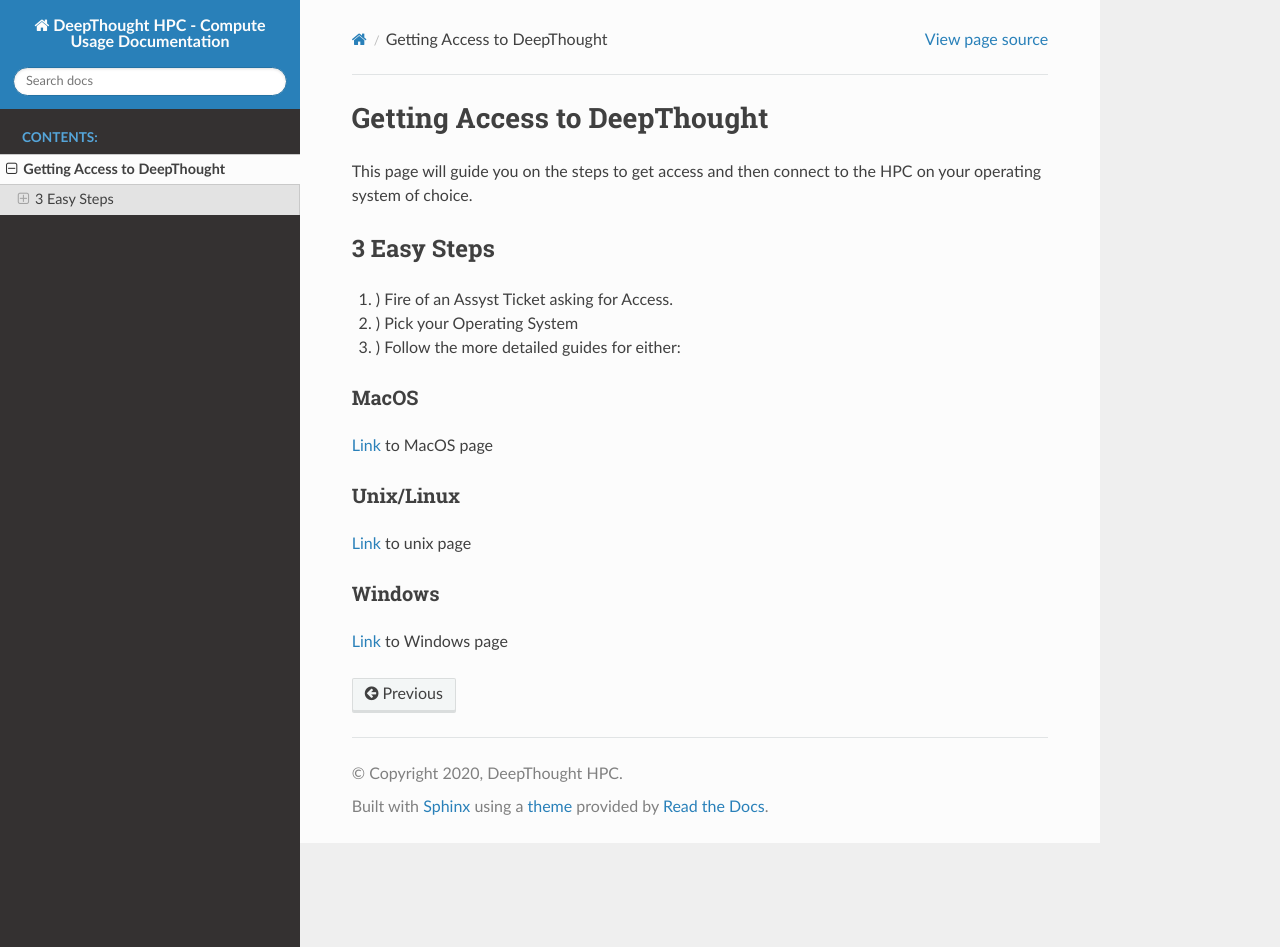
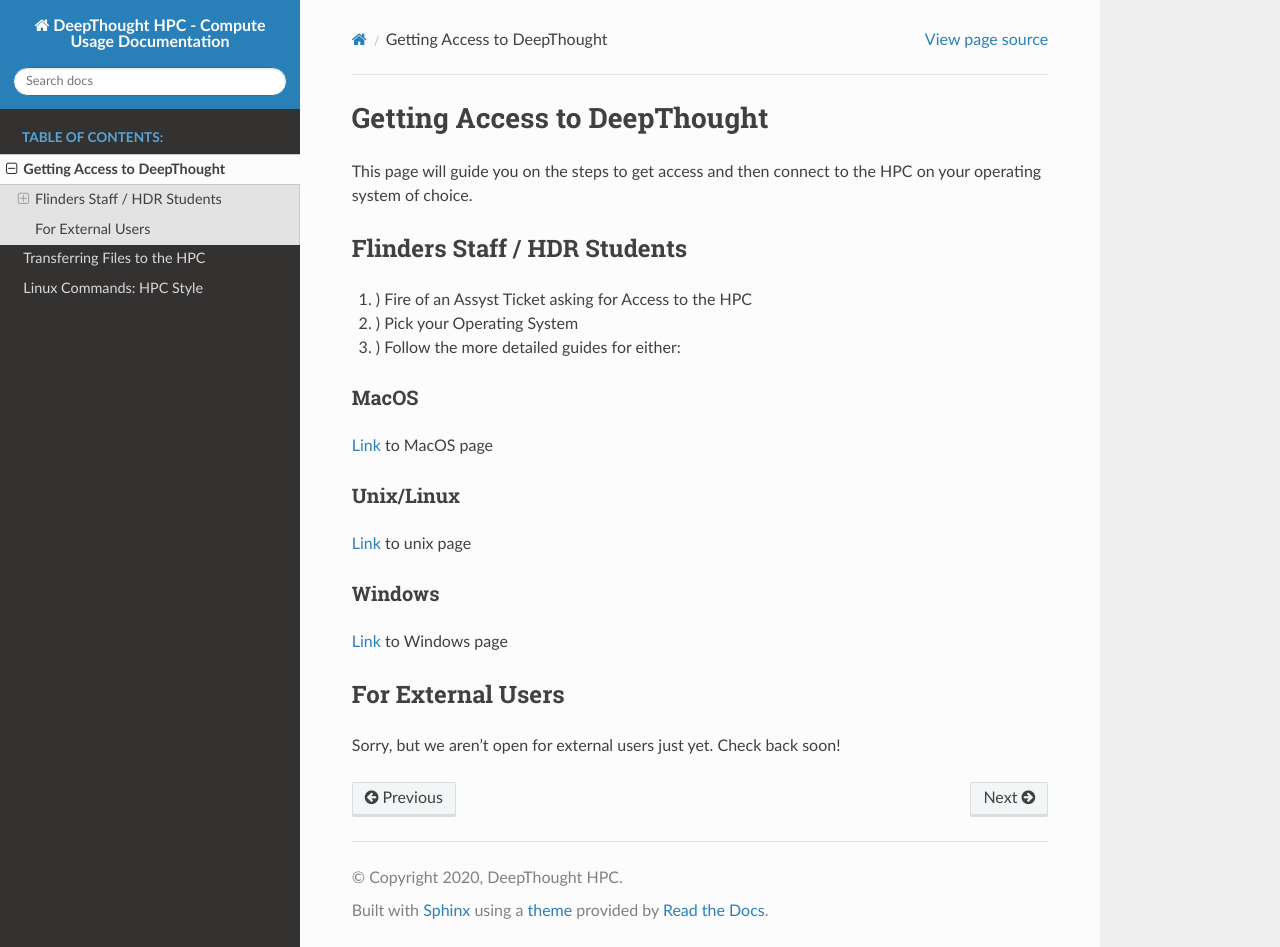
Before and after one commit to flindersuni/DeepThoughtHPC-docs, a Sphinx documentation site: the page built from docs/source/Access/GettingAccess.md, in a window 1280 px wide and 947 px high. Built offline with Sphinx 7.4.7 and the Read the Docs theme 2.0.0, drawn with Linux system fonts in a browser that asks for light colours.

Commit message:
File Transfer & Linux Commands Stubs

```diff
--- a/docs/source/Access/GettingAccess.md
+++ b/docs/source/Access/GettingAccess.md
@@ -1,22 +1,27 @@
 # Getting Access to DeepThought
+
 This page will guide you on the steps to get access and then connect to the HPC on your operating system of choice.
 
-## 3 Easy Steps
+## Flinders Staff / HDR Students
 
-1. ) Fire of an Assyst Ticket asking for Access.
+1. ) Fire of an Assyst Ticket asking for Access to the HPC
 
 2. ) Pick your Operating System
 
 3. ) Follow the more detailed guides for either:
 
-#### MacOS
+### MacOS
 
 [Link](Mac/MacAccess.md) to MacOS page
 
-#### Unix/Linux
+### Unix/Linux
 
 [Link](Unix/UnixAccess.md) to unix page
 
-#### Windows
+### Windows
 
 [Link](Windows/WindowsAccess.md) to Windows page
+
+## For External Users
+
+Sorry, but we aren't open for external users just yet. Check back soon!
--- /dev/null
+++ b/docs/source/FileTransfers/Linux/LinuxFileTransfer.md
@@ -0,0 +1,3 @@
+# Linux File Transfers
+
+Blah
--- /dev/null
+++ b/docs/source/LinuxCommands/LinuxIntro.md
@@ -0,0 +1,3 @@
+# Linux Commands: HPC Style
+
+Blah
--- a/docs/source/index.rst
+++ b/docs/source/index.rst
@@ -23,9 +23,11 @@ Table of Contents
 
 .. toctree::
    :maxdepth: 2
-   :caption: Contents:
+   :caption: Table of Contents:
 
    Access/GettingAccess.md
+   FileTransfers/FileTransfersIntro.md
+   LinuxCommands/LinuxIntro.md
 
 Indices and tables
 ==================
```
Also changed, not shown: docs/source/Access/Mac/MacAccess.md (+1 -1 lines), docs/source/FileTransfers/FileTransfersIntro.md (added, +55 -0 lines), docs/source/FileTransfers/Mac/MacFileTransfer.md (added, +3 -0 lines), docs/source/FileTransfers/Windows/WindowsFileTransfer.md (added, +30 -0 lines), docs/source/_static/WinSCPConnected.png (added), docs/source/_static/WinSCPSSHKeyNotice.png (added), docs/source/_static/winSCPImage.png (added).
